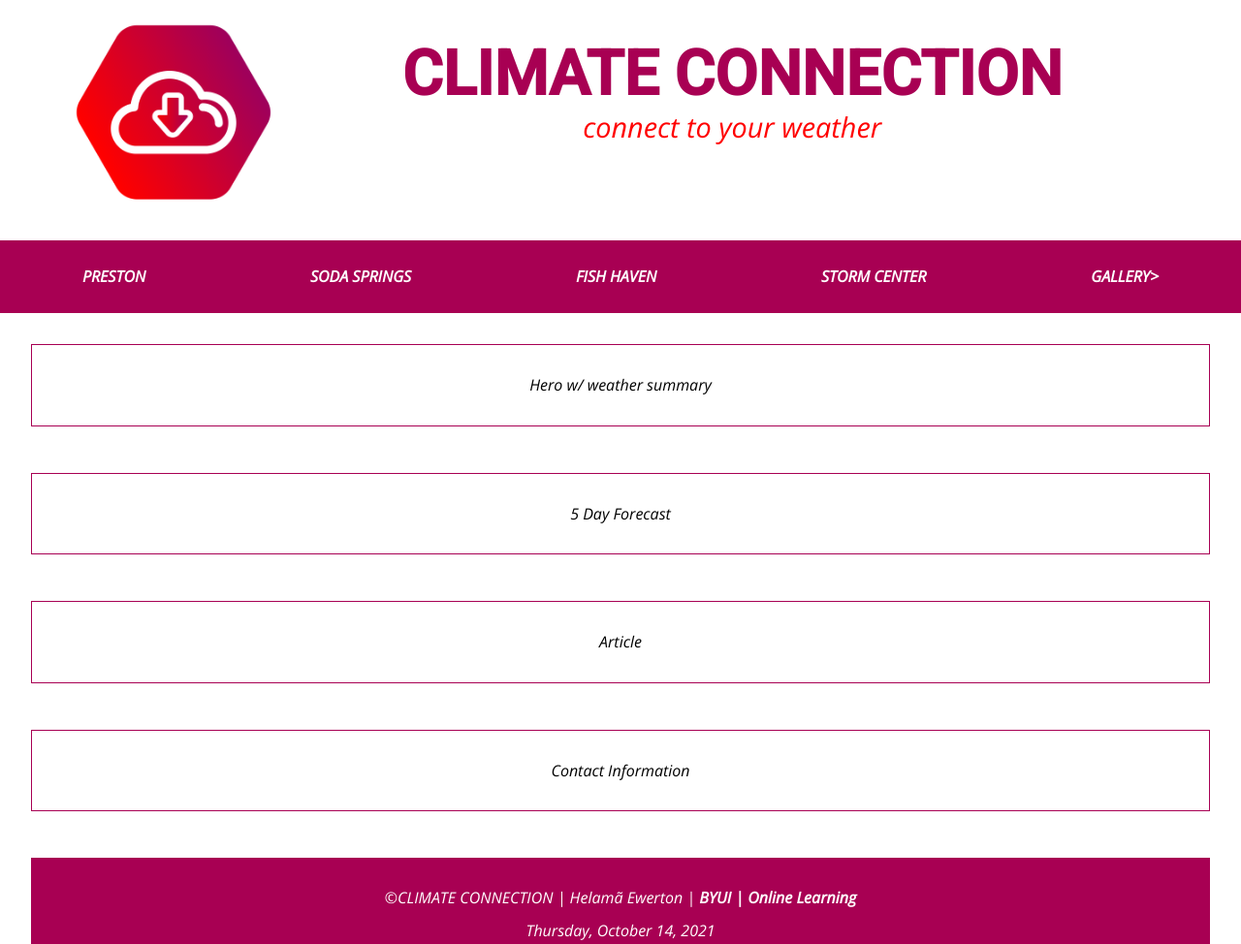
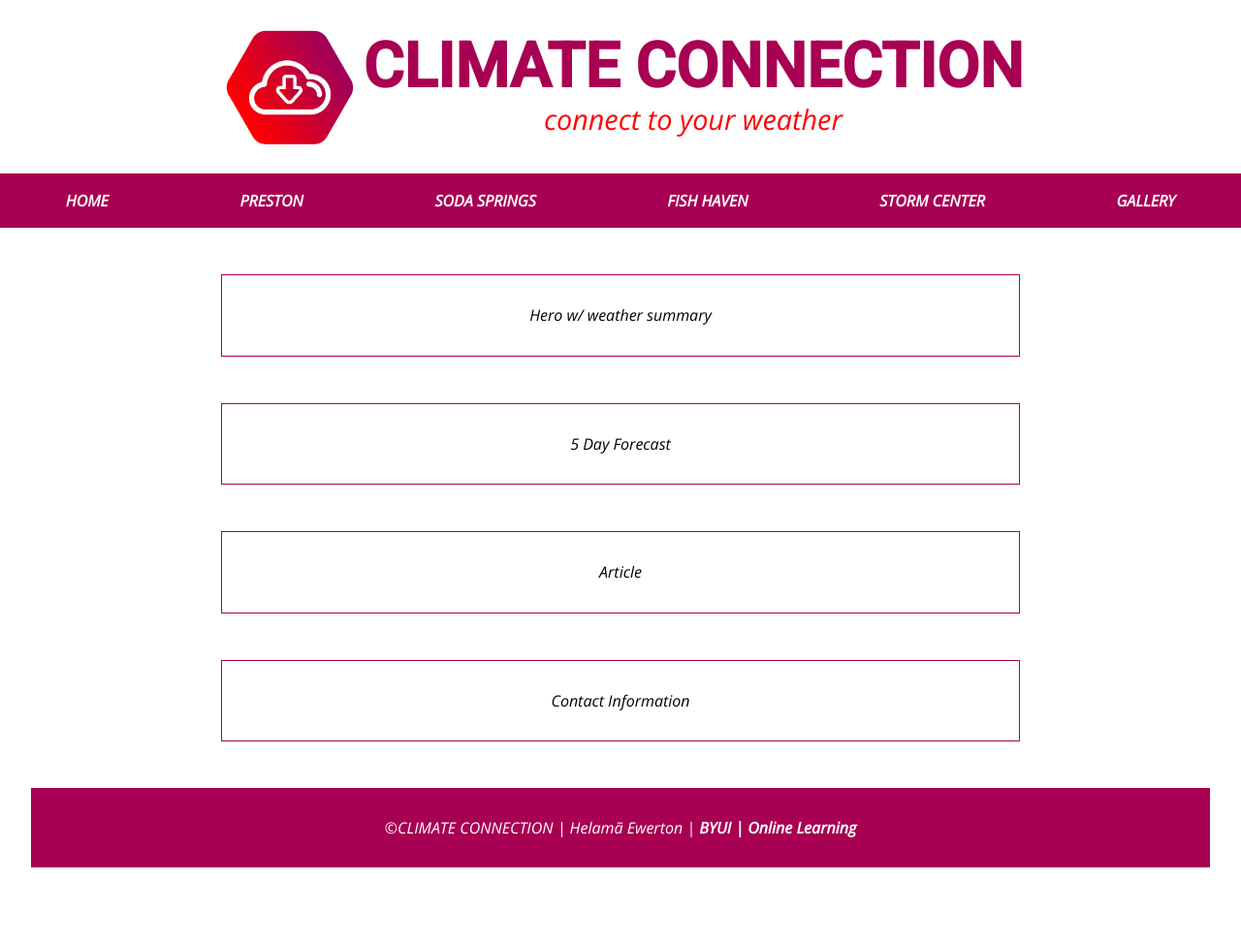
Before and after one commit to Hecris10/hecris10.github.io, a plain HTML site: page lesson04/index.html in a window 1280 px wide. Shown: the top 974 px of the page at 97% size. After the commit the page ends 895 px from the top, so only its background shows below. Drawn offline with nearby package versions, Linux system fonts and the light colour scheme.

Commit message:
Updating layout

```diff
--- a/index.html
+++ b/index.html
@@ -9,6 +9,7 @@
     <link rel="stylesheet" href="./css/small.css">
     <link rel="stylesheet" href="./css/medium.css">
     <link rel="stylesheet" href="https://cdnjs.cloudflare.com/ajax/libs/normalize/8.0.1/normalize.min.css">
+    <link rel="shortcut icon" href="./favicon.png">
 </head>
 
 <body>
--- a/lesson04/css/large.css
+++ b/lesson04/css/large.css
@@ -2,23 +2,31 @@
     header h1 {
         font-size: 4rem;
     }
+    header {
+        margin: 1rem auto;
+        max-width: 65%;
+        margin-bottom: 2.5rem;
+    }
     header img {
-        width: 20%;
-    }
-    header {
-        margin-bottom: 6.3rem;
+        width: 18%;
+        margin: 0rem;
+        padding: 0rem;
     }
     /*FONTS*/
     h1 {
-        font-size: 3.5rem;
+        font-size: 3rem;
     }
     h2 {
-        font-size: 2.9rem
+        font-size: 2.2rem
     }
     h3 {
-        font-size: 2rem
+        font-size: 1.5rem
     }
     p {
         font-size: 1rem;
     }
+    .container {
+        margin: 3rem auto;
+        max-width: 65%;
+    }
 }
--- a/lesson04/css/medium.css
+++ b/lesson04/css/medium.css
@@ -21,12 +21,12 @@
     }
     header {
         width: 90%;
-        margin: 1.5rem auto;
-        margin-bottom: 4rem;
+        margin: 1.5rem auto 8rem auto;
     }
     header img {
         width: 25%;
         height: auto;
+        margin: 0;
     }
     /*FONTS*/
     h1 {
@@ -39,6 +39,6 @@
         font-size: 1.2rem
     }
     p {
-        font-size: 1rem;
+        font-size: 18px;
     }
 }
--- a/lesson04/css/small.css
+++ b/lesson04/css/small.css
@@ -16,11 +16,16 @@ p {
 }
 
 h1 {
-    font-size: 1.5rem;
+    font-size: 1.34rem;
 }
 
 
 /*Menu*/
+
+nav {
+    height: 20%;
+    padding: 0;
+}
 
 nav button {
     background-color: transparent;
@@ -29,7 +34,12 @@ nav button {
     color: white;
     font-weight: bold;
     width: 100%;
-    padding: .8rem 2%;
+    padding: 0;
+}
+
+nav button p {
+    padding: 1%;
+    margin: 2% auto 2% auto;
 }
 
 nav ul.hide {
@@ -45,7 +55,7 @@ nav ul {
 
 nav ul li a {
     display: block;
-    padding: .8rem 2%;
+    padding: .2rem 2%;
     text-decoration: none;
     color: white;
     text-align: center;
@@ -59,10 +69,11 @@ nav ul li a:hover {
 }
 
 header img {
-    width: 6rem;
     float: left;
     margin: 0;
-    margin-top: -1.4rem;
+    width: 25%;
+    margin: 0rem;
+    padding: 0rem;
 }
 
 header h1 {
@@ -79,10 +90,9 @@ header h1 {
 }
 
 header {
-    margin-top: 1rem;
+    width: 85%;
+    margin: 1rem auto 2rem auto;
     padding: 0;
-    margin-bottom: 2rem;
-    width: 100%;
 }
 
 
@@ -123,5 +133,6 @@ footer a {
     color: black;
     border: 1px solid #A80053;
     padding: 1rem;
-    margin: 2rem 0 3rem 0;
+    margin: 3rem auto;
+    max-width: 65%;
 }
--- a/lesson04/index.html
+++ b/lesson04/index.html
@@ -10,6 +10,7 @@
     <link rel="stylesheet" href="./css/small.css">
     <link rel="stylesheet" href="./css/medium.css">
     <link rel="stylesheet" href="./css/large.css">
+    <link rel="shortcut icon" href="./favicon.png">
 </head>
 
 <body>
@@ -23,52 +24,57 @@
         <button onclick="toggleMenu()"><p>&#9776 MENU</p></button>
         <ul id="menu" class="hide">
             <li>
-                <a class="active" href="#">
+                <a href="# ">
+                    <p>HOME</p>
+                </a>
+            </li>
+            <li>
+                <a class="active " href="# ">
                     <p>PRESTON</p>
                 </a>
             </li>
             <li>
-                <a href="#">
+                <a href="# ">
                     <p>SODA SPRINGS</p>
                 </a>
             </li>
             <li>
-                <a href="#">
+                <a href="# ">
                     <p>FISH HAVEN</p>
                 </a>
             </li>
             <li>
-                <a href="#">
+                <a href="# ">
                     <p>STORM CENTER</p>
                 </a>
             </li>
             <li>
-                <a href="#">
-                    <p>GALLERY></p>
+                <a href="# ">
+                    <p>GALLERY</p>
                 </a>
             </li>
         </ul>
     </nav>
     <main>
-        <div class="container" id="hero">
+        <div class="container " id="hero ">
             <p>Hero w/ weather summary</p>
         </div>
-        <div class="container" id="forecast">
+        <div class="container " id="forecast ">
             <p>5 Day Forecast</p>
         </div>
-        <div class="container" id="article">
+        <div class="container " id="article ">
             <p>Article</p>
         </div>
-        <div class="container" id="contact">
+        <div class="container " id="contact ">
             <p>Contact Information</p>
         </div>
     </main>
 
     <footer>
-        <p>&copy;CLIMATE CONNECTION | Helamã Ewerton | <a href="https://www.byui.edu/online">BYUI | Online Learning</a></p>
-        <p><span id="date"></span></p>
+        <p>&copy;CLIMATE CONNECTION | Helamã Ewerton | <a href="https://www.byui.edu/online ">BYUI | Online Learning</a></p>
+        <p><span id="date "></span></p>
     </footer>
-    <script src="./js/script.js"></script>
+    <script src="./js/script.js "></script>
 </body>
 
 </html>
```
Also changed, not shown: favicon.png (added), lesson04/favicon.png (added).
